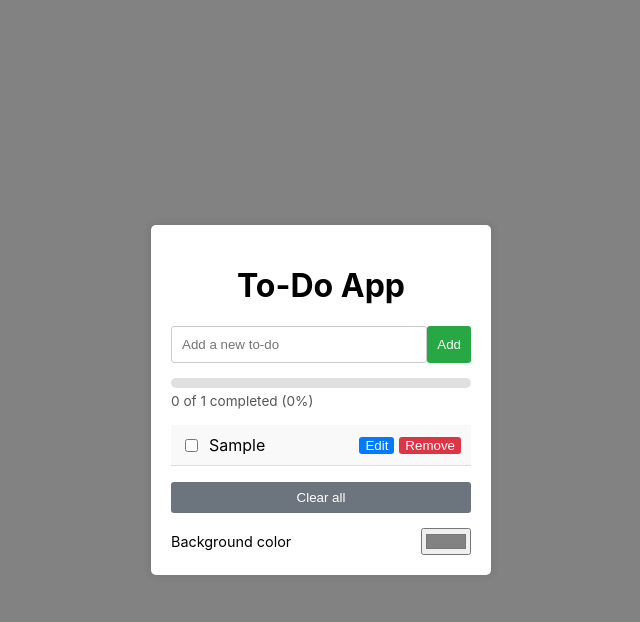
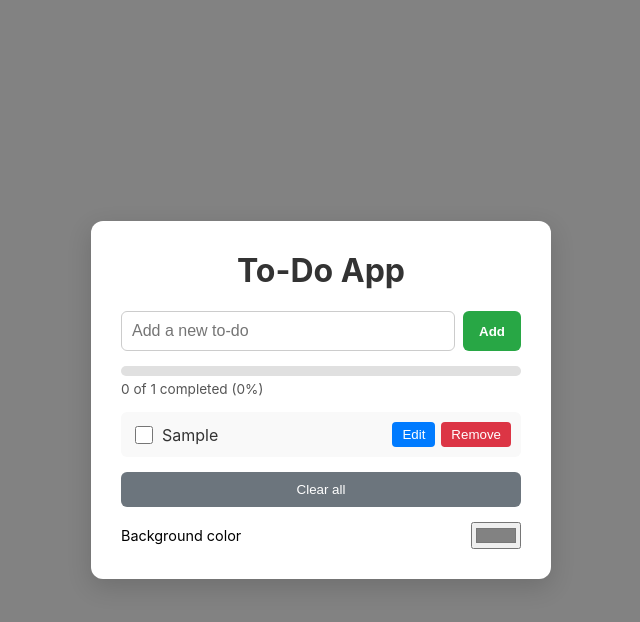
Before and after one commit to shngnskrn/todo-app-project, a website built with Vite: page index.html in a window 1280 px wide. Both pictures are taken after typing "Sample" into the empty fields and a click on the button "Add". Shown: the whole page, without its empty margins (319-959 px from the left). Built offline with nearby package versions, Linux system fonts and the light colour scheme.

Commit message:
feat(ui): improve page layout and button styles

```diff
--- a/src/style.css
+++ b/src/style.css
@@ -1,34 +1,28 @@
 :root {
   --font-family: Inter, system-ui, Avenir, Helvetica, Arial, sans-serif;
-  --line-height: 1.5;
-  --font-weight: 400;
-
-  --color-scheme: light dark;
-  --color: rgba(255, 255, 255, 0.87);
-  --background-color: #242424;
-
-  --font-synthesis: none;
-  --text-rendering: optimizeLegibility;
-  --webkit-font-smoothing: antialiased;
-  --moz-osx-font-smoothing: grayscale;
 
   --body-background-color: #828282;
   --container-background-color: #fff;
-  --container-padding: 20px;
-  --container-border-radius: 5px;
-  --container-box-shadow: 0 0 10px rgba(0, 0, 0, 0.1);
-  --container-width: 300px;
+  --container-padding: 30px;
+  --container-border-radius: 12px;
+  --container-box-shadow: 0 8px 24px rgba(0, 0, 0, 0.15);
+  --container-width: 400px;
+
+  --text-color: #333;
+  --green: #28a745;
+  --red: #dc3545;
+  --blue: #007bff;
+  --grey: #6c757d;
 }
 
 body {
   font-family: var(--font-family);
   background-color: var(--body-background-color);
   margin: 0;
-  padding: 0;
   display: flex;
   justify-content: center;
   align-items: center;
-  height: 100vh;
+  min-height: 100vh;
 }
 
 .container {
@@ -37,54 +31,48 @@ body {
   border-radius: var(--container-border-radius);
   box-shadow: var(--container-box-shadow);
   width: var(--container-width);
+  margin: 20px;
 }
-
 
 h1 {
   text-align: center;
+  margin-top: 0;
+  color: var(--text-color);
 }
+
+/* Form */
 .todo-form {
   display: flex;
-  justify-content: space-between;
+  gap: 8px;
 }
+
 .todo-form input {
   flex: 1;
   padding: 10px;
   border: 1px solid #ccc;
-  border-radius: 3px;
+  border-radius: 6px;
+  font-size: 1em;
 }
+
+.todo-form input:focus {
+  outline: none;
+  border-color: var(--blue);
+}
+
 .todo-form button {
-  padding: 10px;
+  padding: 10px 16px;
   border: none;
-  background: #28a745;
+  background: var(--green);
   color: #fff;
-  border-radius: 3px;
-  cursor: pointer;
-}
-.todo-list {
-  list-style: none;
-  padding: 0;
-}
-.todo-item {
-  background: #f9f9f9;
-  padding: 10px;
-  border-bottom: 1px solid #ddd;
-  display: flex;
-  justify-content: space-between;
-  align-items: center;
-}
-.todo-item button {
-  border: none;
-  background: #dc3545;
-  color: #fff;
-  border-radius: 3px;
+  border-radius: 6px;
+  font-weight: bold;
   cursor: pointer;
 }
 
-
+/* Error message */
 .todo-form .input-error {
   border: 2px solid red;
-  background-color: #ffe6e6; /* Optional: Light red background to indicate error */
+  background-color: #ffe6e6;
 }
 
 #error-message {
@@ -94,26 +82,7 @@ h1 {
   display: none;
 }
 
-.todo-item span {
-  flex: 1;
-  margin-left: 8px;
-}
-
-.completed span {
-  text-decoration: line-through;
-  color: #888;
-}
-
-#clear-btn {
-  width: 100%;
-  padding: 8px;
-  border: none;
-  background: #6c757d;
-  color: #fff;
-  border-radius: 3px;
-  cursor: pointer;
-}
-
+/* Progress bar */
 .progress {
   width: 100%;
   height: 10px;
@@ -126,7 +95,7 @@ h1 {
 .progress-bar {
   height: 100%;
   width: 0%;
-  background: #28a745;
+  background: var(--green);
   transition: width 0.3s;
 }
 
@@ -134,6 +103,64 @@ h1 {
   font-size: 0.85em;
   color: #555;
   margin: 5px 0 0;
+}
+
+/* Todo list */
+.todo-list {
+  list-style: none;
+  padding: 0;
+  margin: 15px 0;
+}
+
+.todo-item {
+  background: #f9f9f9;
+  padding: 10px;
+  border-radius: 6px;
+  margin-bottom: 6px;
+  display: flex;
+  align-items: center;
+  gap: 6px;
+}
+
+.todo-item input[type="checkbox"] {
+  width: 18px;
+  height: 18px;
+  cursor: pointer;
+}
+
+.todo-item span {
+  flex: 1;
+  color: var(--text-color);
+  word-break: break-word;
+}
+
+.completed span {
+  text-decoration: line-through;
+  color: #888;
+}
+
+.todo-item button {
+  padding: 5px 10px;
+  border: none;
+  border-radius: 4px;
+  background: var(--red);
+  color: #fff;
+  cursor: pointer;
+}
+
+.todo-item .edit-btn {
+  background: var(--blue);
+}
+
+/* Bottom buttons */
+#clear-btn {
+  width: 100%;
+  padding: 10px;
+  border: none;
+  background: var(--grey);
+  color: #fff;
+  border-radius: 6px;
+  cursor: pointer;
 }
 
 .color-row {
@@ -144,7 +171,6 @@ h1 {
   font-size: 0.9em;
 }
 
-.todo-item .edit-btn {
-  background: #007bff;
-  margin-right: 5px;
+button:hover {
+  opacity: 0.85;
 }
```
